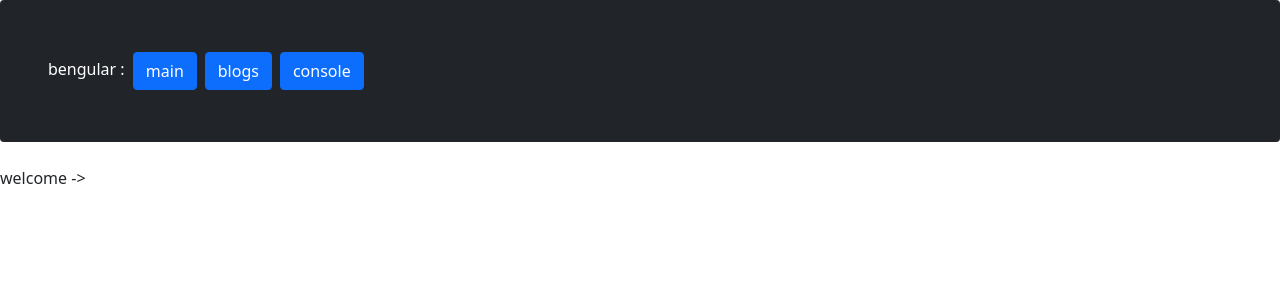
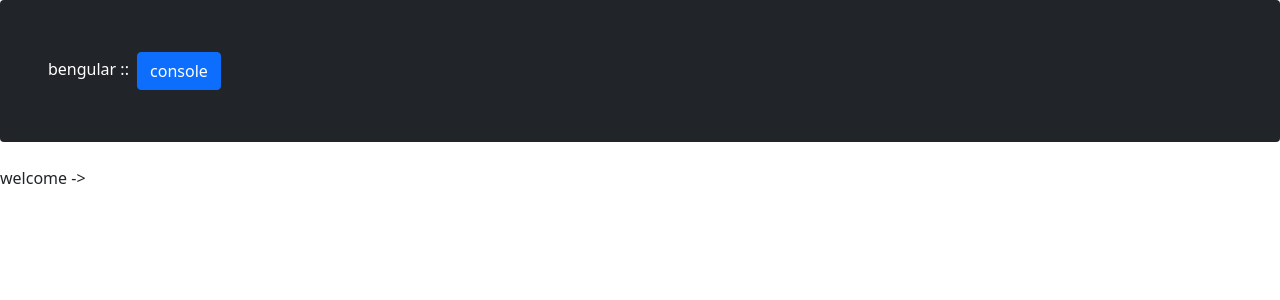
Before and after one commit to vladimirnetworks/bengular, an Angular app: page / in a window 1280 px wide. Shown: the top 300 px of the page. Built offline with nearby package versions, Linux system fonts and the light colour scheme.

Commit message:
update using fastpush

```diff
--- a/src/app/app.component.html
+++ b/src/app/app.component.html
@@ -1,8 +1,5 @@
 <div class="p-4 p-md-5 mb-4 text-white rounded bg-dark">
-    bengular :
-
-    <a class="btn btn-primary m-1" routerLink="/">main</a>
-    <a class="btn btn-primary m-1" routerLink="/blogs">blogs</a>
+    bengular ::
 
     <a class="btn btn-primary m-1" [routerLink]="'/console'" routerLinkActive="active">console</a>
 
```
Also changed, not shown: 4 other files (tests, documents, lock files or other folders).
